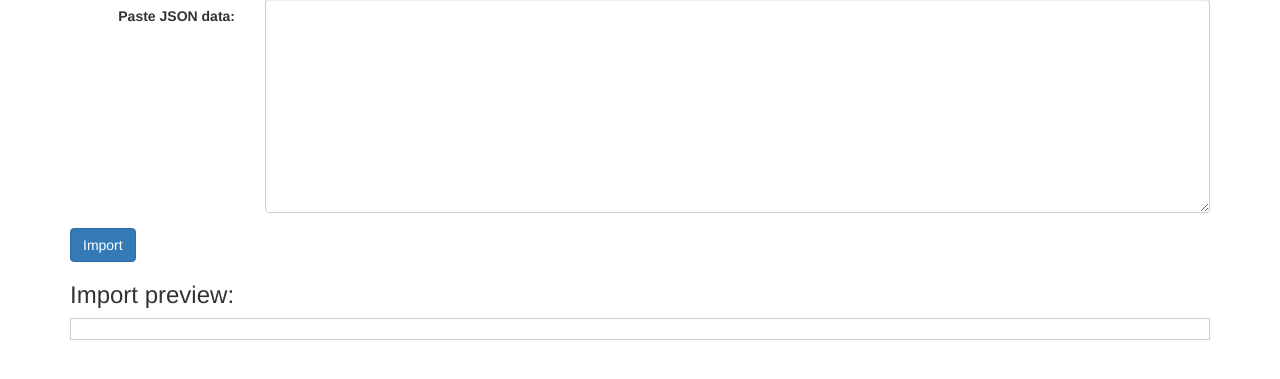
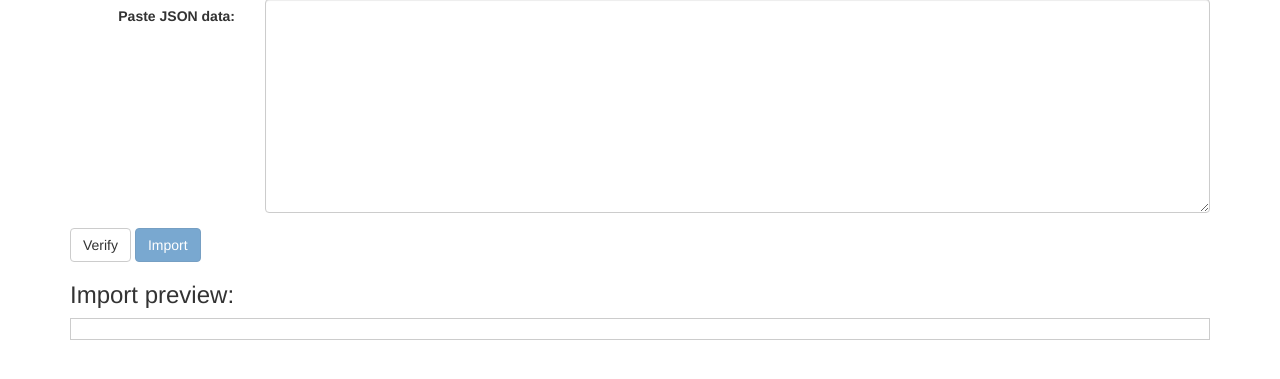
Before and after one commit to peacemaker360/rental, a Flask app: template app/templates/import.html in a window 1280 px wide. Shown: the part 191-570 px from the top of the page. Run offline with Flask 3, Linux system fonts and the light colour scheme; the template is opened without the code that fills it, so the values that code supplies are empty; some libraries are stand-ins or nearby versions.

Commit message:
Added client side verify button.

```diff
--- a/app/templates/import.html
+++ b/app/templates/import.html
@@ -38,7 +38,8 @@
             </div>
             <div class="form-group">
                 <div class="col-sm-10">
-                    <button type="submit" class="btn btn-primary">Import</button>
+                    <button type="button" class="btn btn-default" onclick="verify()">Verify</button>
+                    <button type="submit" class="btn btn-primary" disabled id="importButton">Import</button>
                 </div>
             </div>
             <h3>Import preview:</h3>
@@ -48,9 +49,29 @@
     <script src="https://code.jquery.com/jquery-3.6.0.min.js"></script>
     <script src="https://maxcdn.bootstrapcdn.com/bootstrap/3.3.7/js/bootstrap.min.js"></script>
     <script>
+        function verify() {
+            const jsonData = document.getElementById("json_data").value;
+            const preview = document.getElementById("preview");
+            const importButton = document.getElementById("importButton");
+
+            try {
+                const parsedData = JSON.parse(jsonData);
+                const users = parsedData.data;
+
+                if (!Array.isArray(users) || users.length <= 1) {
+                    throw new Error('Data should contain more than one user record');
+                }
+
+                importButton.disabled = false;
+            } catch (error) {
+                preview.innerHTML = `<p style='color: red;'>${error.message}</p>`;
+                importButton.disabled = true;
+            }
+        }
         function parseJson() {
             const jsonData = document.getElementById("json_data").value;
             const preview = document.getElementById("preview");
+            const importButton = document.getElementById("importButton");
 
             try {
                 const parsedData = JSON.parse(jsonData);
@@ -75,6 +96,7 @@
                 preview.innerHTML = usersHtml;
             } catch (error) {
                 preview.innerHTML = "<p style='color: red;'>Invalid JSON data</p>";
+                importButton.disabled = true;
             }
         }
     </script>
```
